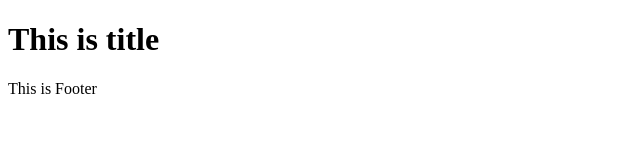
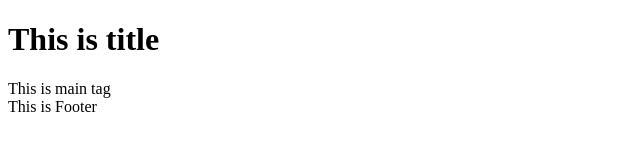
Before and after one commit to Np23295/git-init-demo, a plain HTML site: page index.html in a window 1280 px wide. Shown: the whole page, without its empty margins (0-640 px from the left). Drawn offline with Linux system fonts and the light colour scheme.

Commit message:
Fixed pull conflicts

```diff
--- a/index.html
+++ b/index.html
@@ -7,6 +7,11 @@
 </head>
 <body>
     <h1>This is title</h1>
+
+    <main><section>
+        This is main tag
+    </section></main>
+
     <Footer>This is Footer</Footer>
 
 </body>
```
